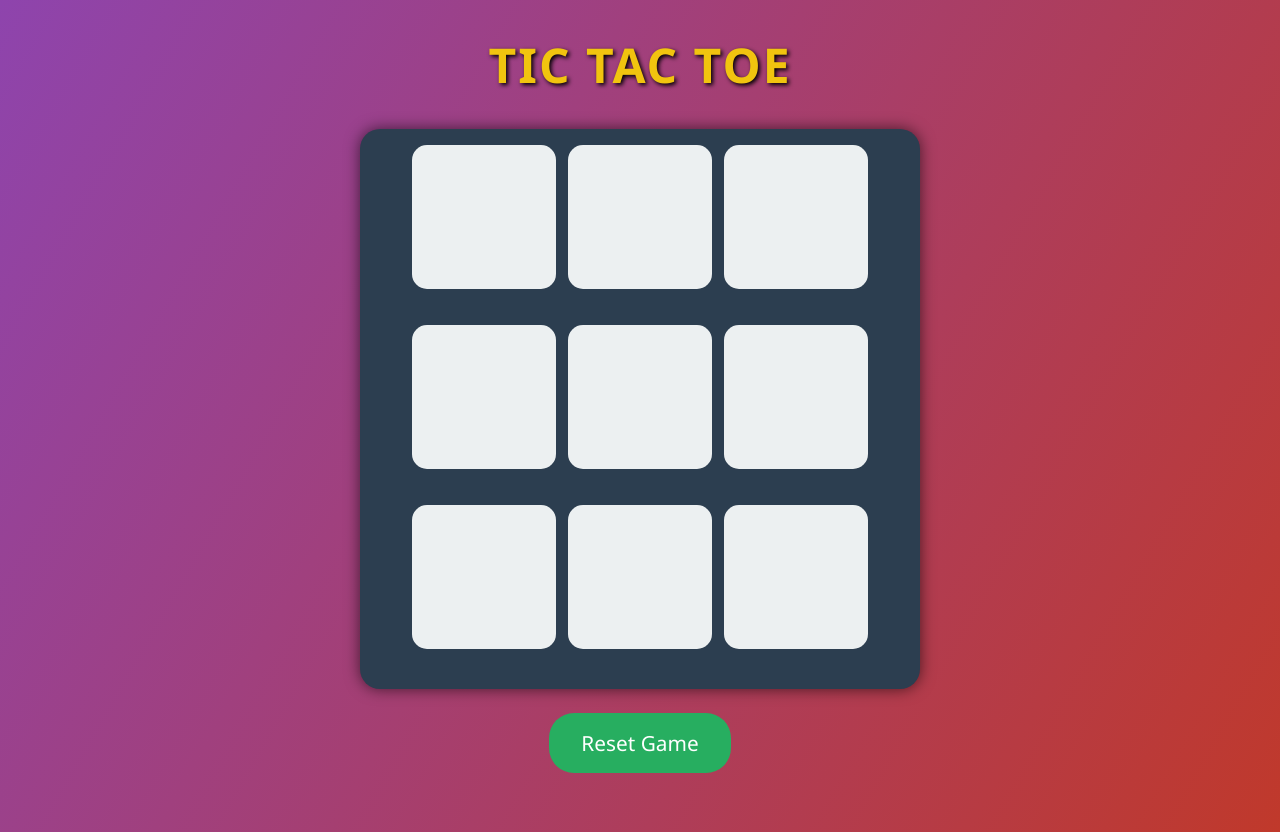
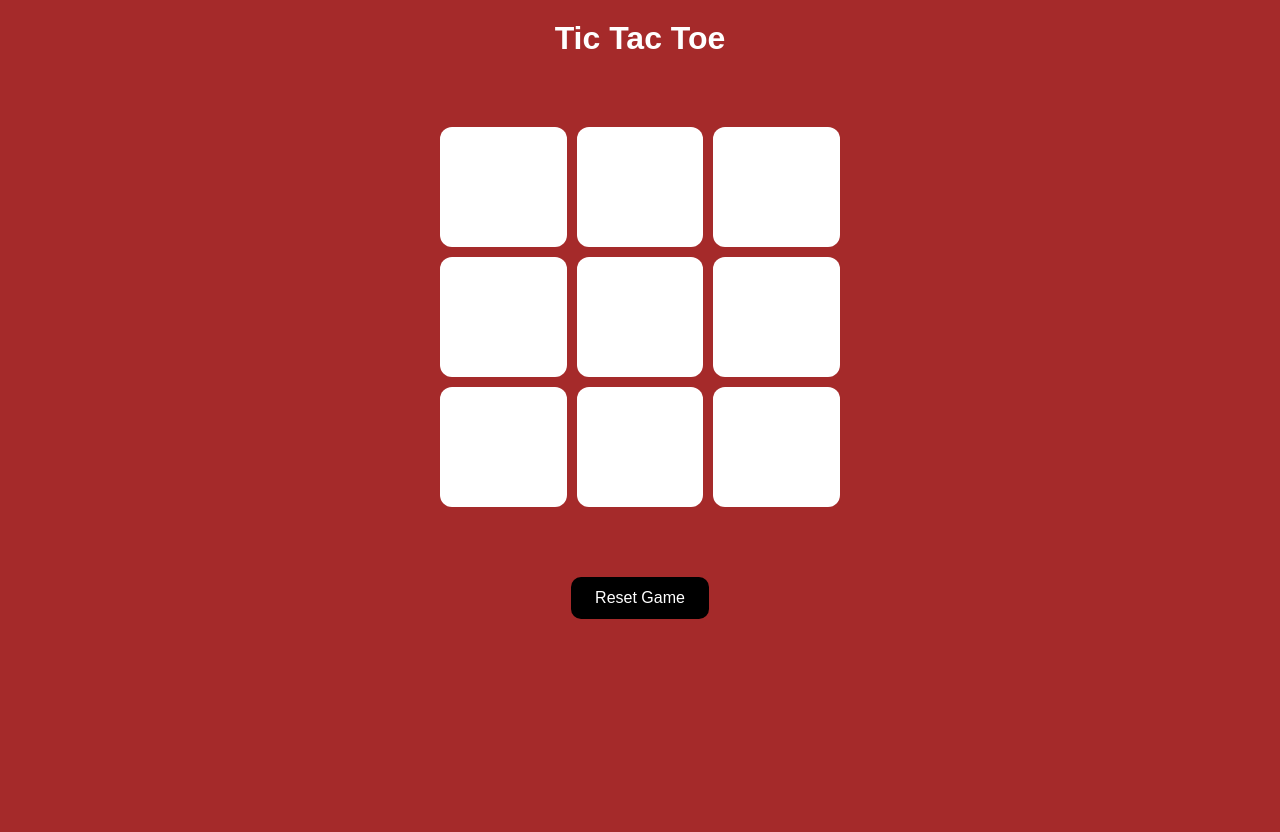
Before and after one commit to ganjikrishnaredddy/tic-tac-toe, a plain HTML site: page index.html in a window 1280 px wide. After the commit the page ends 800 px from the top, so only its background shows below. Drawn offline with Linux system fonts and the light colour scheme.

Commit message:
Update style.css

```diff
--- a/style.css
+++ b/style.css
@@ -2,92 +2,98 @@
     margin: 0;
     padding: 0;
     box-sizing: border-box;
-    font-family: 'Segoe UI', Tahoma, Geneva, Verdana, sans-serif;
+    font-family: Arial, sans-serif;
 }
 
 body {
-    background: linear-gradient(120deg, #8e44ad, #c0392b);
-    color: #fff;
+    background-color: brown;
+    color: white;
     text-align: center;
-    min-height: 100vh;
+    padding: 20px;
 }
 
-h2 {
-    font-size: 3rem;
-    margin: 2rem 0;
-    text-transform: uppercase;
-    letter-spacing: 2px;
-    color: #f1c40f;
-    text-shadow: 2px 2px 4px #000;
+main h2 {
+    font-size: 2rem;
+    margin-bottom: 20px;
 }
 
 .container {
-    height: 70vh;
     display: flex;
     justify-content: center;
     align-items: center;
+    min-height: 60vh;
 }
 
 .game {
-    height: 70vh;
-    width: 70vh;
-    display: flex;
-    flex-wrap: wrap;
-    justify-content: center;
-    gap: 1.5vmin;
-    padding: 1rem;
-    background-color: #2c3e50;
-    border-radius: 20px;
-    box-shadow: 0 0 15px rgba(0, 0, 0, 0.6);
+    display: grid;
+    grid-template-columns: repeat(3, 1fr);
+    gap: 10px;
+    width: 90vmin;
+    max-width: 400px;
+    margin: auto;
 }
 
 .box {
-    height: 18vmin;
-    width: 18vmin;
-    border-radius: 15px;
-    font-size: 9vmin;
-    background-color: #ecf0f1;
-    color: #2c3e50;
+    height: 25vmin;
+    max-height: 120px;
+    font-size: 8vmin;
+    max-font-size: 50px;
+    border-radius: 12px;
     border: none;
     cursor: pointer;
-    font-weight: bold;
-    transition: transform 0.2s ease, background-color 0.3s ease;
+    background-color: white;
+    color: black;
+    transition: background-color 0.3s;
 }
 
 .box:hover {
-    transform: scale(1.05);
-    background-color: #f39c12;
+    background-color: #e6e6e6;
 }
 
 #resetbtn,
 #newbtn {
-    padding: 1rem 2rem;
-    font-size: 1.3rem;
-    background-color: #27ae60;
-    border-radius: 25px;
+    padding: 12px 24px;
+    font-size: 1rem;
+    margin-top: 20px;
+    background-color: black;
+    color: white;
     border: none;
-    color: white;
-    margin-top: 1.5rem;
+    border-radius: 10px;
     cursor: pointer;
-    transition: background-color 0.3s ease;
+    transition: background-color 0.3s;
 }
 
 #resetbtn:hover,
 #newbtn:hover {
-    background-color: #2ecc71;
+    background-color: #444;
 }
 
 .message {
-    margin-top: 2rem;
+    margin-bottom: 20px;
 }
 
-#msg {
-    font-size: 2rem;
-    margin-bottom: 1rem;
-    color: #f1c40f;
-    text-shadow: 1px 1px 3px #000;
+.message p {
+    font-size: 1.5rem;
+    margin-bottom: 10px;
 }
 
 .hide {
     display: none;
 }
+
+/* Responsive tweaks */
+@media (max-width: 480px) {
+    .box {
+        height: 28vmin;
+        font-size: 10vmin;
+    }
+
+    main h2 {
+        font-size: 1.5rem;
+    }
+
+    #resetbtn,
+    #newbtn {
+        width: 100%;
+    }
+}
```
